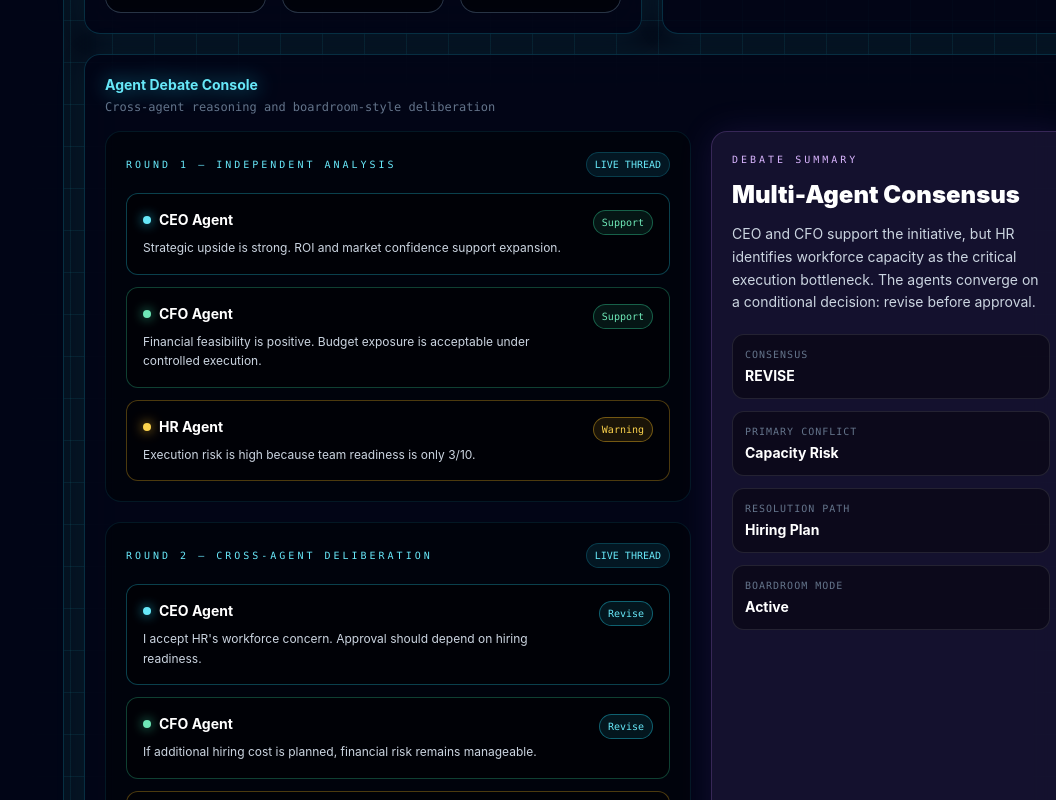
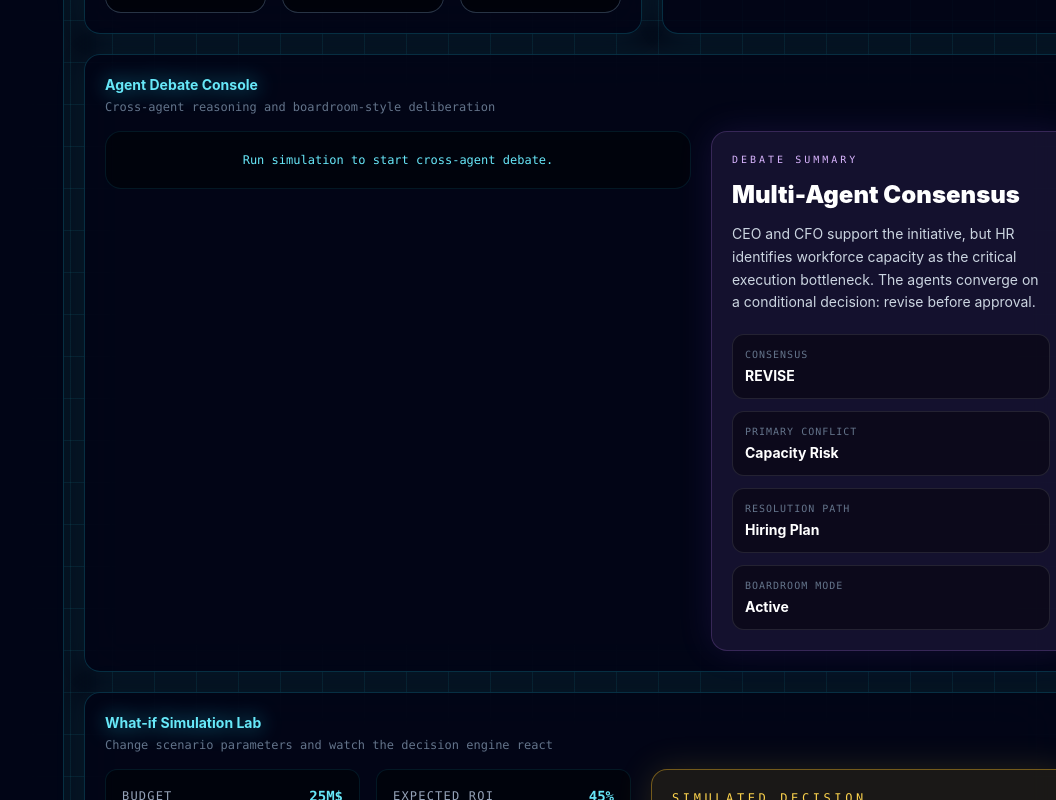
Before and after one commit to multi-agent-decision-engine/ai-decision-ecosystem, a React (Vite) app in the folder frontend/: page / in a window 1280 px wide. Shown: the part 1240-2040 px from the top of the page, without its empty margins (224-1280 px from the left). Built offline with nearby package versions, Linux system fonts and the light colour scheme.

Commit message:
Make agent debate console interactive

```diff
--- a/frontend/src/App.tsx
+++ b/frontend/src/App.tsx
@@ -23,7 +23,12 @@ import {
   Download,
   Check,
 } from "lucide-react";
-import type { Agent, AgentColor, AgentStatus } from "./types/decision";
+import type {
+  Agent,
+  AgentColor,
+  AgentStatus,
+  DebateMessage,
+} from "./types/decision";
 import {
   agentDebateMessages,
   completedAgents,
@@ -44,6 +49,7 @@ const wait = (ms: number) => new Promise((resolve) => setTimeout(resolve, ms));
 export default function App() {
   const [agents, setAgents] = useState<Agent[]>(initialAgents);
   const [logs, setLogs] = useState<string[]>(initialLogs);
+const [debateMessages, setDebateMessages] = useState<DebateMessage[]>([]);
   const [isRunning, setIsRunning] = useState(false);
   const [classifierStatus, setClassifierStatus] = useState<AgentStatus>("IDLE");
   const [aggregatorStatus, setAggregatorStatus] = useState<AgentStatus>("IDLE");
@@ -54,6 +60,10 @@ export default function App() {
     setLogs((prev) => [...prev, message]);
     await wait(delay);
   };
+const addDebateMessage = async (message: DebateMessage, delay = 500) => {
+  setDebateMessages((prev) => [...prev, message]);
+  await wait(delay);
+};
 
   const updateAgent = (id: string, patch: Partial<Agent>) => {
     setAgents((prev) =>
@@ -71,6 +81,7 @@ export default function App() {
     setAggregatorStatus("IDLE");
     setExplainStatus("IDLE");
     setLogs([]);
+    setDebateMessages([]);
 
     await addLog("Scenario received: AI Market Expansion Initiative");
     setClassifierStatus("ANALYZING");
@@ -86,6 +97,7 @@ export default function App() {
     await addLog("CEO Agent analyzing strategic alignment...");
     updateAgent("ceo", completedAgents[0]);
     await addLog("CEO Agent completed: Score 85 | Confidence 91%");
+await addDebateMessage(agentDebateMessages[0]);
 
     updateAgent("cfo", {
       status: "ANALYZING",
@@ -94,6 +106,7 @@ export default function App() {
     await addLog("CFO Agent evaluating financial feasibility...");
     updateAgent("cfo", completedAgents[1]);
     await addLog("CFO Agent completed: Score 90 | Confidence 88%");
+await addDebateMessage(agentDebateMessages[1]);
 
     updateAgent("hr", {
       status: "ANALYZING",
@@ -102,9 +115,13 @@ export default function App() {
     await addLog("HR Agent checking workforce capacity...");
     updateAgent("hr", completedAgents[2]);
     await addLog("HR Agent warning: Team readiness insufficient");
+await addDebateMessage(agentDebateMessages[2]);
 
     setAggregatorStatus("ANALYZING");
     await addLog("Aggregator applying dynamic weights...");
+await addDebateMessage(agentDebateMessages[3]);
+await addDebateMessage(agentDebateMessages[4]);
+await addDebateMessage(agentDebateMessages[5]);
     await addLog("CEO weight: 25%");
     await addLog("CFO weight: 25%");
     await addLog("HR weight: 50%");
@@ -116,6 +133,7 @@ export default function App() {
     setExplainStatus("COMPLETED");
     await addLog("Primary bottleneck detected: Workforce Capacity");
     await addLog("Final decision generated: REVISE");
+await addDebateMessage(agentDebateMessages[6]);
 
     setFinalVisible(true);
     setIsRunning(false);
@@ -146,7 +164,7 @@ export default function App() {
         </section>
 
 
-   <AgentDebateConsole />
+   <AgentDebateConsole messages={debateMessages} isRunning={isRunning} />
 <WhatIfLab />
 <ExecutiveDecisionReport />
 
@@ -558,105 +576,6 @@ function FinalDecision({ visible, isRunning }: { visible: boolean; isRunning: bo
     </motion.section>
   );
 }
-function AgentDebateConsole() {
-  const rounds = Array.from(
-    new Set(agentDebateMessages.map((message) => message.round))
-  );
-
-  return (
-    <Panel
-      title="Agent Debate Console"
-      subtitle="Cross-agent reasoning and boardroom-style deliberation"
-    >
-      <div className="grid gap-5 xl:grid-cols-[1fr_360px]">
-        <div className="space-y-5">
-          {rounds.map((round) => (
-            <div
-              key={round}
-              className="rounded-2xl border border-cyan-400/10 bg-black/40 p-5"
-            >
-              <div className="mb-4 flex items-center justify-between">
-                <p className="font-mono text-[10px] uppercase tracking-[0.3em] text-cyan-300">
-                  {round}
-                </p>
-
-                <span className="rounded-full border border-cyan-400/20 bg-cyan-400/10 px-2 py-1 font-mono text-[10px] text-cyan-300">
-                  LIVE THREAD
-                </span>
-              </div>
-
-              <div className="space-y-3">
-                {agentDebateMessages
-                  .filter((message) => message.round === round)
-                  .map((message, index) => (
-                    <motion.div
-                      key={`${message.round}-${message.agent}-${index}`}
-                      initial={{ opacity: 0, x: -14 }}
-                      animate={{ opacity: 1, x: 0 }}
-                      transition={{ delay: index * 0.08 }}
-                      className={`rounded-xl border bg-black/50 p-4 ${debateBorderClass(
-                        message.color
-                      )}`}
-                    >
-                      <div className="flex flex-col gap-3 md:flex-row md:items-start md:justify-between">
-                        <div>
-                          <div className="flex items-center gap-2">
-                            <span
-                              className={`h-2 w-2 rounded-full ${debateDotClass(
-                                message.color
-                              )}`}
-                            />
-                            <h3 className="text-sm font-bold text-white">
-                              {message.agent}
-                            </h3>
-                          </div>
-
-                          <p className="mt-2 text-xs leading-relaxed text-slate-300">
-                            {message.message}
-                          </p>
-                        </div>
-
-                        <span
-                          className={`shrink-0 rounded-full border px-2 py-1 font-mono text-[10px] ${debateStanceClass(
-                            message.stance
-                          )}`}
-                        >
-                          {message.stance}
-                        </span>
-                      </div>
-                    </motion.div>
-                  ))}
-              </div>
-            </div>
-          ))}
-        </div>
-
-        <div className="rounded-2xl border border-purple-400/20 bg-purple-400/10 p-5 shadow-[0_0_35px_rgba(168,85,247,0.12)]">
-          <p className="font-mono text-[10px] uppercase tracking-[0.3em] text-purple-300">
-            Debate Summary
-          </p>
-
-          <h3 className="mt-3 text-2xl font-black text-white">
-            Multi-Agent Consensus
-          </h3>
-
-          <p className="mt-3 text-sm leading-relaxed text-slate-300">
-            CEO and CFO support the initiative, but HR identifies workforce
-            capacity as the critical execution bottleneck. The agents converge
-            on a conditional decision: revise before approval.
-          </p>
-
-          <div className="mt-5 space-y-3">
-            <Metric label="Consensus" value="REVISE" />
-            <Metric label="Primary Conflict" value="Capacity Risk" />
-            <Metric label="Resolution Path" value="Hiring Plan" />
-            <Metric label="Boardroom Mode" value="Active" />
-          </div>
-        </div>
-      </div>
-    </Panel>
-  );
-}
 function Panel({
   title,
   subtitle,
@@ -822,6 +741,119 @@ function debateStanceClass(
   }
 
   return "border-cyan-400/40 bg-cyan-400/10 text-cyan-300";
+}
+function AgentDebateConsole({
+  messages,
+  isRunning,
+}: {
+  messages: DebateMessage[];
+  isRunning: boolean;
+}) {
+  const rounds = Array.from(new Set(messages.map((message) => message.round)));
+
+  return (
+    <Panel
+      title="Agent Debate Console"
+      subtitle="Cross-agent reasoning and boardroom-style deliberation"
+    >
+      <div className="grid gap-5 xl:grid-cols-[1fr_360px]">
+        <div className="space-y-5">
+          {messages.length === 0 && (
+            <div className="rounded-2xl border border-cyan-400/10 bg-black/40 p-5 text-center">
+              <p className="font-mono text-xs text-cyan-300">
+                {isRunning
+                  ? "Agent debate is initializing..."
+                  : "Run simulation to start cross-agent debate."}
+              </p>
+            </div>
+          )}
+
+          {rounds.map((round) => (
+            <div
+              key={round}
+              className="rounded-2xl border border-cyan-400/10 bg-black/40 p-5"
+            >
+              <div className="mb-4 flex items-center justify-between">
+                <p className="font-mono text-[10px] uppercase tracking-[0.3em] text-cyan-300">
+                  {round}
+                </p>
+
+                <span className="rounded-full border border-cyan-400/20 bg-cyan-400/10 px-2 py-1 font-mono text-[10px] text-cyan-300">
+                  LIVE THREAD
+                </span>
+              </div>
+
+              <div className="space-y-3">
+                {messages
+                  .filter((message) => message.round === round)
+                  .map((message, index) => (
+                    <motion.div
+                      key={`${message.round}-${message.agent}-${index}`}
+                      initial={{ opacity: 0, x: -14 }}
+                      animate={{ opacity: 1, x: 0 }}
+                      transition={{ delay: index * 0.08 }}
+                      className={`rounded-xl border bg-black/50 p-4 ${debateBorderClass(
+                        message.color
+                      )}`}
+                    >
+                      <div className="flex flex-col gap-3 md:flex-row md:items-start md:justify-between">
+                        <div>
+                          <div className="flex items-center gap-2">
+                            <span
+                              className={`h-2 w-2 rounded-full ${debateDotClass(
+                                message.color
+                              )}`}
+                            />
+                            <h3 className="text-sm font-bold text-white">
+                              {message.agent}
+                            </h3>
+                          </div>
+
+                          <p className="mt-2 text-xs leading-relaxed text-slate-300">
+                            {message.message}
+                          </p>
+                        </div>
+
+                        <span
+                          className={`shrink-0 rounded-full border px-2 py-1 font-mono text-[10px] ${debateStanceClass(
+                            message.stance
+                          )}`}
+                        >
+                          {message.stance}
+                        </span>
+                      </div>
+                    </motion.div>
+                  ))}
+              </div>
+            </div>
+          ))}
+        </div>
+
+        <div className="rounded-2xl border border-purple-400/20 bg-purple-400/10 p-5 shadow-[0_0_35px_rgba(168,85,247,0.12)]">
+          <p className="font-mono text-[10px] uppercase tracking-[0.3em] text-purple-300">
+            Debate Summary
+          </p>
+
+          <h3 className="mt-3 text-2xl font-black text-white">
+            Multi-Agent Consensus
+          </h3>
+
+          <p className="mt-3 text-sm leading-relaxed text-slate-300">
+            CEO and CFO support the initiative, but HR identifies workforce
+            capacity as the critical execution bottleneck. The agents converge
+            on a conditional decision: revise before approval.
+          </p>
+
+          <div className="mt-5 space-y-3">
+            <Metric label="Consensus" value="REVISE" />
+            <Metric label="Primary Conflict" value="Capacity Risk" />
+            <Metric label="Resolution Path" value="Hiring Plan" />
+            <Metric label="Boardroom Mode" value="Active" />
+          </div>
+        </div>
+      </div>
+    </Panel>
+  );
 }
 function WhatIfLab() {
   const [budget, setBudget] = useState(25);
```
